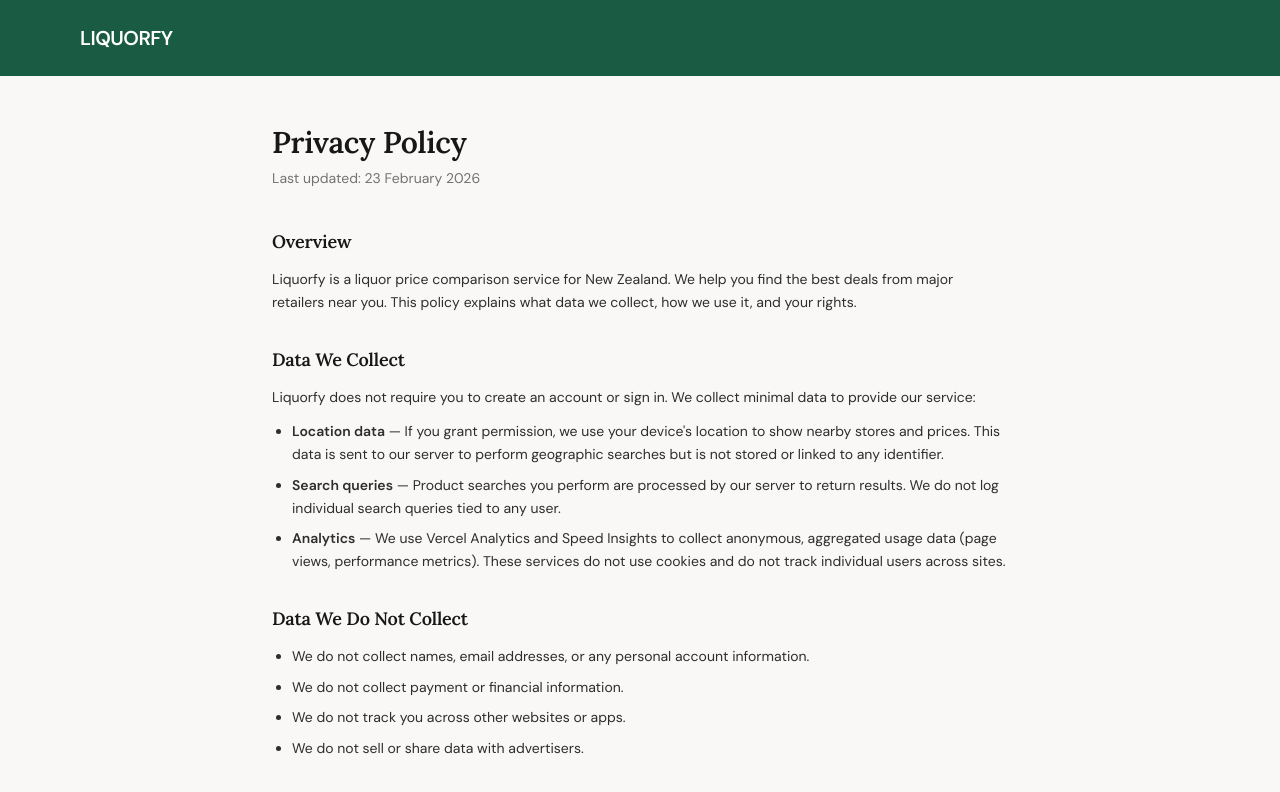
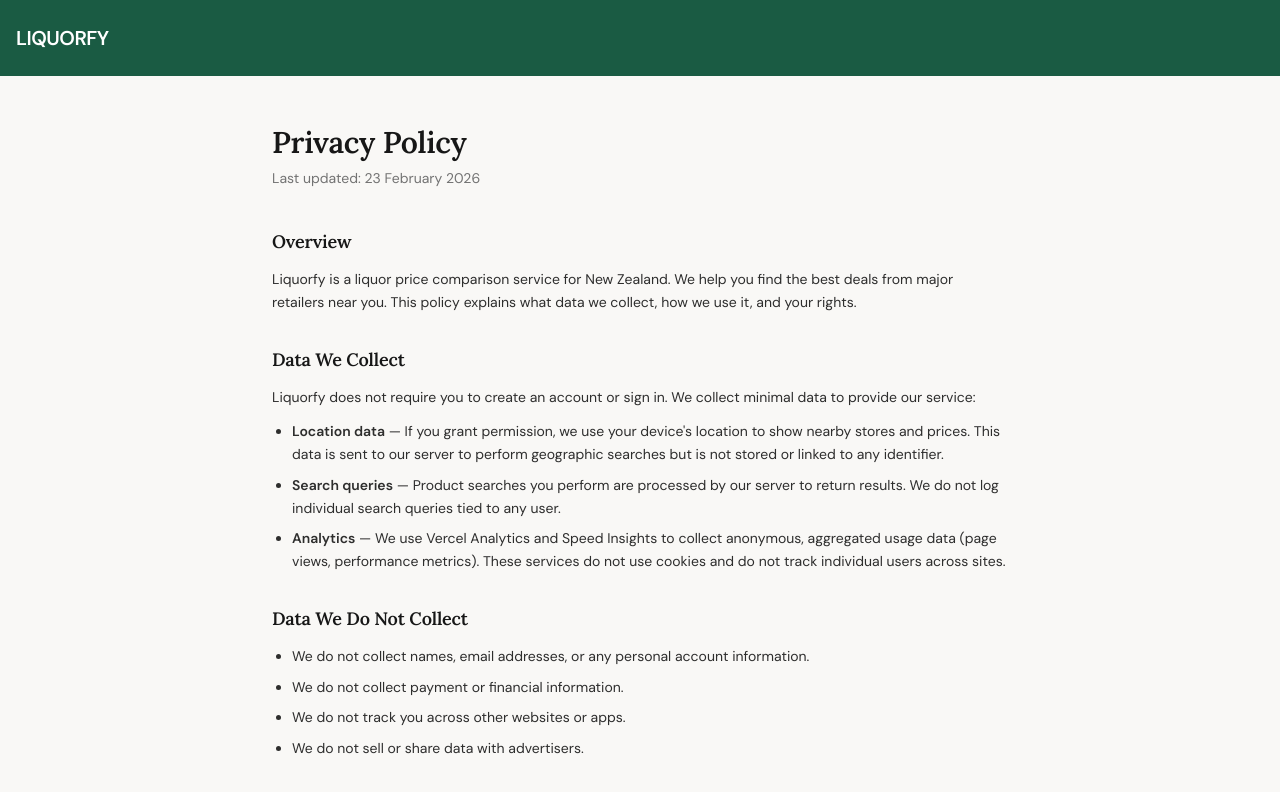
Before and after one commit to AxelMcKenna/Liquorfy, a React (Vite) app in the folder web/: page /privacy in a window 1280 px wide. Shown: the top 792 px of the page. Built offline with nearby package versions, Linux system fonts and the light colour scheme.

Commit message:
feat: linked to landing page at bottom

```diff
--- a/web/src/pages/Landing.tsx
+++ b/web/src/pages/Landing.tsx
@@ -10,6 +10,7 @@ import { useProducts } from '@/hooks/useProducts';
 import { useLocationContext } from '@/contexts/LocationContext';
 import { useStores } from '@/hooks/useStores';
 import { Search, ArrowRight, MapPin } from 'lucide-react';
+import { Link } from 'react-router-dom';
 import { SortOption } from '@/types';
 import { useIntersectionObserver } from '@/hooks/useIntersectionObserver';
 
@@ -269,6 +270,11 @@ export const Landing = () => {
               </a>
             </p>
           </div>
+          <p className="text-xs text-muted-foreground mt-6 text-right">
+            <Link to="/privacy" className="hover:underline">Privacy</Link>
+            {' · '}
+            <Link to="/support" className="hover:underline">Support</Link>
+          </p>
         </section>
       </main>
 
--- a/web/src/pages/Privacy.tsx
+++ b/web/src/pages/Privacy.tsx
@@ -4,7 +4,7 @@ export const Privacy = () => {
   return (
     <div className="min-h-screen bg-background">
       <header className="bg-primary py-6">
-        <div className="max-w-6xl mx-auto px-4">
+        <div className="px-4">
           <Link to="/" className="text-xl font-semibold text-white tracking-tight">
             LIQUORFY
           </Link>
--- a/web/src/pages/Support.tsx
+++ b/web/src/pages/Support.tsx
@@ -4,7 +4,7 @@ export const Support = () => {
   return (
     <div className="min-h-screen bg-background">
       <header className="bg-primary py-6">
-        <div className="max-w-6xl mx-auto px-4">
+        <div className="px-4">
           <Link to="/" className="text-xl font-semibold text-white tracking-tight">
             LIQUORFY
           </Link>
```
